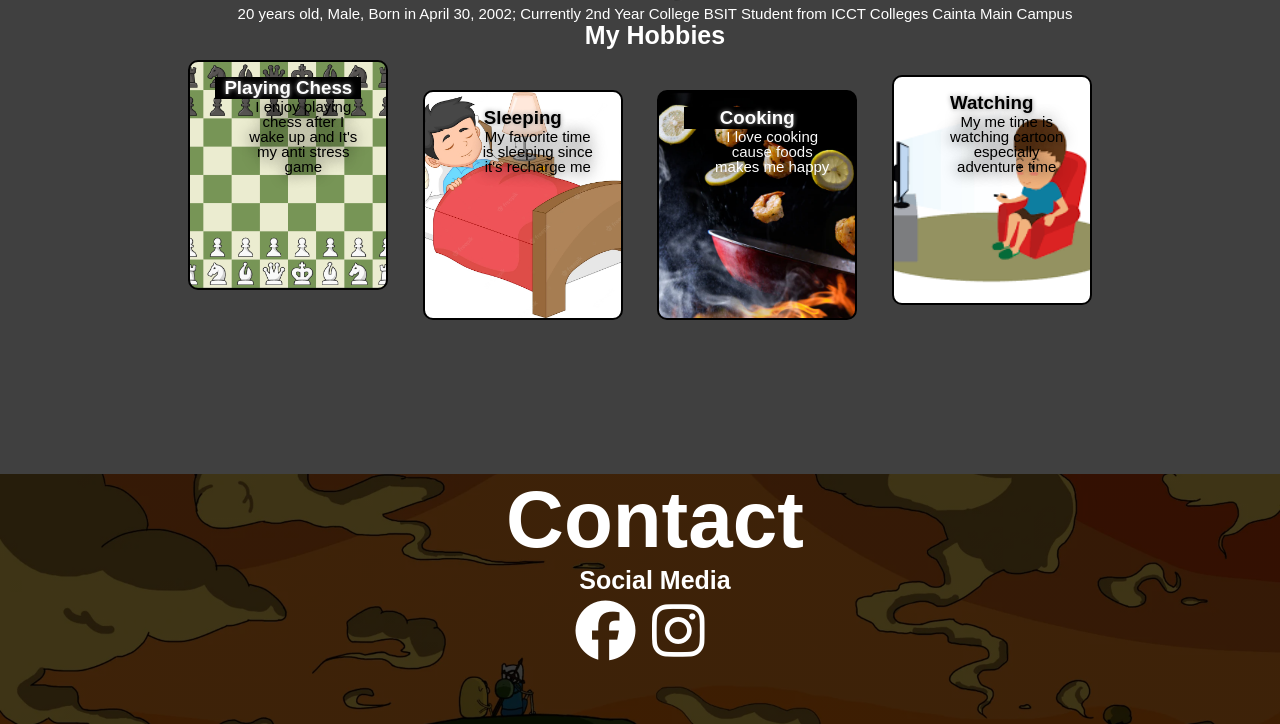
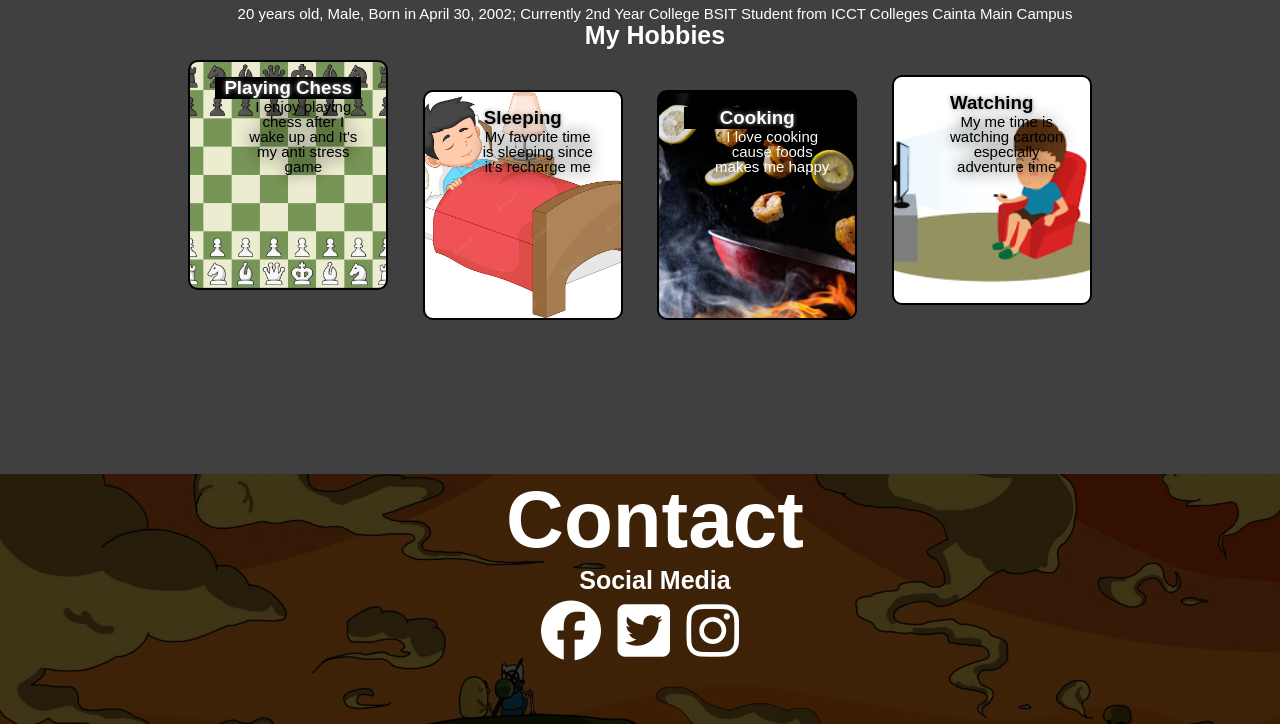
Before and after one commit to Ceddyyy/Ceddi-website, a plain HTML site: page index.html in a window 1280 px wide. Shown: the part 1126-1850 px from the top of the page. Drawn offline with Linux system fonts and the light colour scheme.

Commit message:
Update index.html

```diff
--- a/index.html
+++ b/index.html
@@ -72,6 +72,7 @@
     <h2>Social Media</h2>
  <ul class="SocMed">
     <li><a href="https://www.facebook.com/sleepyyyyyyyyyyyyy" target="_blank"><i class="fa fa-facebook-official" aria-hidden="true"></i></a></li>
+    <li><a href="https://twitter.com" target="_blank"><i class="fa fa-twitter-square" aria-hidden="true"></i></a></li>
     <li><a href="https://www.instagram.com/qeuip6/" target="_blank"><i class="fa fa-instagram" aria-hidden="true"></i>
 </ul>
 
```
